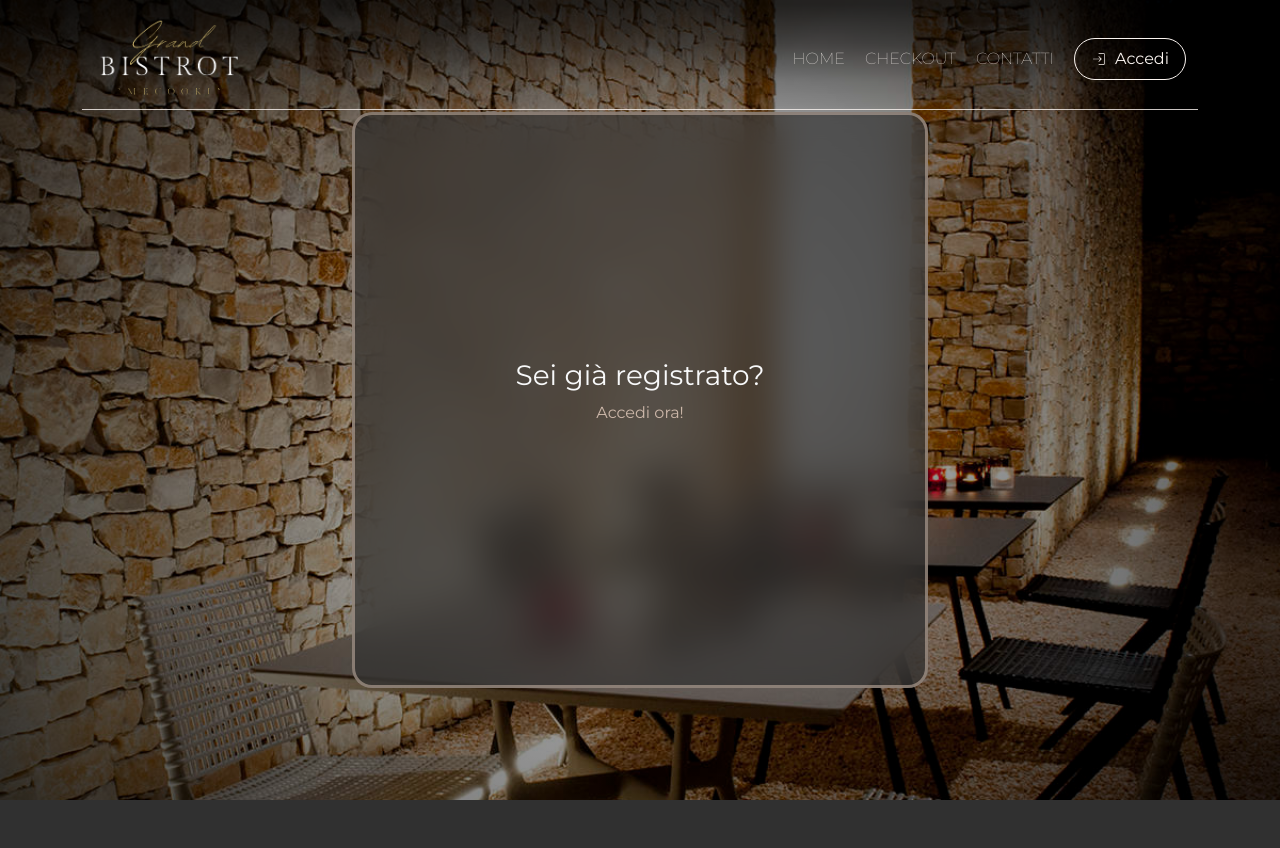
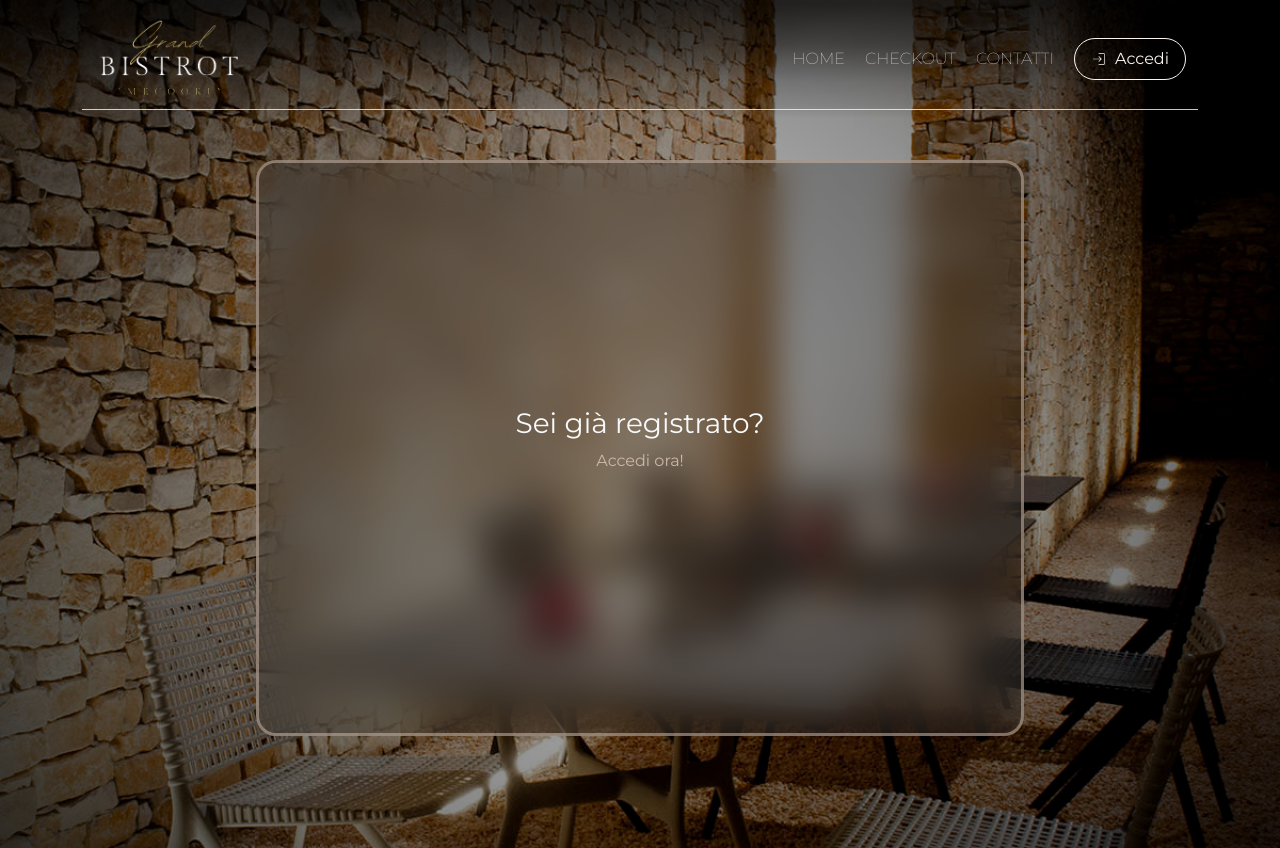
Before and after one commit to LorenzoLoPresti/epicode_capstone_project, a React (Vite) app in the folder frontend/: page /login in a window 1280 px wide. Before the commit the page ends 800 px from the top, so only its background shows below. Built offline with nearby package versions, Linux system fonts and the light colour scheme.

Commit message:
menuPage ended

```diff
--- a/frontend/src/components/Menu/Menu.component.tsx
+++ b/frontend/src/components/Menu/Menu.component.tsx
@@ -5,6 +5,7 @@ import { Link } from "react-router-dom";
 import GeneralButton from "../Button/GeneralButton/GeneralButton.component";
 import { useAppDispatch } from "../../redux/store/store";
 import { darkNav } from "../../redux/reducers/navbarStore";
+import { RxCross1 } from "react-icons/rx";
 
 const Menu = ({
   onClick,
@@ -33,24 +34,25 @@ const Menu = ({
             >
               <div className={`position-absolute ${styles.decorator}`}></div>
               <Row
-                className="d-flex flex-column justify-content-center"
+                className="d-flex flex-column justify-content-center position-relative"
                 style={{ height: "100%", padding: "3rem 5% 5rem 8%" }}
               >
                 <Col
-                  className={`mt-5 d-flex align-items-center justify-content-end ${styles.menuTitleContainer}`}
+                  className={`mt-5 d-flex align-items-center justify-content-end`}
                 >
                   <h2 className={`${styles.menuTitle} pb-5 position-absolute`}>
                     {ristoranteEl?.name}{" "}
-                    <span
-                      className="ms-3 fs-3"
-                      onClick={() => {
-                        onClick(false);
-                        dispatch(darkNav(false));
-                      }}
-                    >
-                      X
-                    </span>
                   </h2>
+                  <div
+                    className={`ms-3 fs-3 position-absolute ${styles.closeIcon}`}
+                    style={{ top: "22%", right: "6%" }}
+                    onClick={() => {
+                      onClick(false);
+                      dispatch(darkNav(false));
+                    }}
+                  >
+                    <RxCross1 />
+                  </div>
                 </Col>
                 <Col className="d-flex">
                   <Row className="position-relative">
--- a/frontend/src/components/Menu/Menu.module.css
+++ b/frontend/src/components/Menu/Menu.module.css
@@ -6,18 +6,6 @@
   top: 0%;
   z-index: 1;
   animation: menuAnimation ease 1s;
-}
-
-@media screen and (max-width: 800px) {
-  .menuMainOptions {
-    padding: 0;
-  }
-}
-
-@media screen and (max-width: 450px) {
-  .menuMainOptions {
-    z-index: 2;
-  }
 }
 
 @keyframes menuAnimation {
@@ -46,17 +34,13 @@
   background-color: rgb(248, 249, 250);
 }
 
-.menuTitle {
+.menuContainer .menuTitle {
   font-size: 3.5rem;
   font-family: "Abril Fatface", cursive;
   top: 20%;
   left: 10%;
   animation: menuTitle ease 1.8s;
 }
-
-/* .menuTitleContainer {
-  width: 100vw;
-} */
 
 @keyframes menuTitle {
   0% {
@@ -112,41 +96,6 @@
   }
 }
 
-@media screen and (max-width: 1300px) {
-  .imgContainer {
-    transform: scale(0.8) rotate(-20deg);
-    top: -5%;
-    left: -3%;
-  }
-  .menuImg {
-    max-width: 350px;
-  }
-
-  @keyframes imgContainer {
-    0% {
-      transform: translate(0%, 400%) rotate(80deg) scale(0.8);
-    }
-    100% {
-      transform: translate(0%, 0%) rotate(-20deg) scale(0.8);
-    }
-  }
-}
-@media screen and (max-width: 1110px) {
-  .imgContainer {
-    transform: scale(0.7) rotate(-20deg);
-    top: -10%;
-    left: -5%;
-  }
-  @keyframes imgContainer {
-    0% {
-      transform: translate(0%, 400%) rotate(80deg) scale(0.7);
-    }
-    100% {
-      transform: translate(0%, 0%) rotate(-20deg) scale(0.7);
-    }
-  }
-}
-
 .decorator {
   height: 110px;
   width: 2px;
@@ -180,6 +129,11 @@
   animation: decoratorDesc ease 3.3s;
 }
 
+.menuDisappear {
+  opacity: 0;
+  transition: all ease 1s;
+}
+
 @keyframes decoratorDesc {
   0% {
     width: 0%;
@@ -194,19 +148,107 @@
   }
 }
 
+.closeIcon {
+  cursor: pointer;
+  transition: transform 0.8s;
+  transition-timing-function: ease;
+  animation: iconAppear ease 2s;
+}
+
+.closeIcon:hover {
+  color: #ccb7a9;
+  transform: translateY(-15%);
+}
+
+@keyframes iconAppear {
+  0% {
+    opacity: 0;
+  }
+  70% {
+    opacity: 0;
+  }
+  100% {
+    opacity: 1;
+  }
+}
+
+@media screen and (max-width: 1450px) {
+  .imgContainer {
+    transform: scale(0.9) rotate(-20deg);
+    top: -5%;
+    left: -3%;
+  }
+  .menuImg {
+    max-width: 350px;
+  }
+
+  @keyframes imgContainer {
+    0% {
+      transform: translate(0%, 400%) rotate(80deg) scale(0.8);
+    }
+    100% {
+      transform: translate(0%, 0%) rotate(-20deg) scale(0.8);
+    }
+  }
+}
+
+@media screen and (max-width: 1300px) {
+  .imgContainer {
+    transform: scale(0.8) rotate(-20deg);
+    top: -5%;
+    left: -3%;
+  }
+  .menuImg {
+    max-width: 350px;
+  }
+
+  @keyframes imgContainer {
+    0% {
+      transform: translate(0%, 400%) rotate(80deg) scale(0.8);
+    }
+    100% {
+      transform: translate(0%, 0%) rotate(-20deg) scale(0.8);
+    }
+  }
+}
+
+@media screen and (max-width: 1110px) {
+  .imgContainer {
+    transform: scale(0.7) rotate(-20deg);
+    top: -10%;
+    left: -5%;
+  }
+  @keyframes imgContainer {
+    0% {
+      transform: translate(0%, 400%) rotate(80deg) scale(0.7);
+    }
+    100% {
+      transform: translate(0%, 0%) rotate(-20deg) scale(0.7);
+    }
+  }
+}
+
+@media screen and (max-width: 800px) {
+  .menuMainOptions {
+    padding: 0;
+  }
+}
+
 @media screen and (max-width: 450px) {
+  .menuMainOptions {
+    z-index: 2;
+  }
   .decoratorDesc {
     display: none;
   }
-}
-
-.menuDisappear {
-  opacity: 0;
-  transition: all ease 1s;
 }
 
 @media screen and (max-width: 400px) {
   .paragraphOptions {
     display: none;
   }
+
+  .menuContainer .menuTitle {
+    font-size: 3rem;
+  }
 }
--- a/frontend/src/pages/404/NotFound.component.tsx
+++ b/frontend/src/pages/404/NotFound.component.tsx
@@ -16,7 +16,7 @@ const NotFound = () => {
       }}
     >
       <div className={`${styles.containerOptions}`}>
-        <Container className="w-100 h-100 pt-5 px-xs-1 px-md-5">
+        <Container className="w-100 h-100 pt-5 px-1 px-md-5">
           <Row
             className="d-flex justify-content-center align-items-center text-light h-100 w-100"
             style={{ padding: "5rem 0", margin: "0", minHeight: "100vh" }}
--- a/frontend/src/pages/Login.component.tsx
+++ b/frontend/src/pages/Login.component.tsx
@@ -33,16 +33,21 @@ const Login = () => {
     <>
       <div
         style={{
-          height: "100vh",
+          minHeight: "100vh",
           backgroundImage: `url(${accedi})`,
           backgroundSize: "cover",
         }}
       >
         <div className={`${style.loginContainerOptions}`}>
-          <Container className="w-100 h-100 py-5 p-md-5">
-            <Row className="d-flex justify-content-center align-items-center text-light h-100 py-5 px-3 p-md-5">
+          <Container className="w-100 h-100 pt-5 px-1 px-md-5">
+            <Row
+              className="d-flex justify-content-center align-items-center text-light h-100 w-100"
+              style={{ padding: "5rem 0", margin: "0", minHeight: "100vh" }}
+            >
               <Col
-                className={`d-flex flex-column justify-content-center align-items-center h-100 ${style.registerOptions}`}
+                className={`d-flex flex-column align-items-center justify-content-center text-center px-3 px-md-5 ${
+                  style.registerOptions
+                } ${showAuthModal && style.registerModalOptions}`}
               >
                 {!showAuthModal && (
                   <>
--- a/frontend/src/pages/Login.module.css
+++ b/frontend/src/pages/Login.module.css
@@ -1,5 +1,6 @@
 .loginContainerOptions {
-  height: 100%;
+  min-height: 100vh;
+  /* height: 100%; */
   width: 100%;
 
   background: radial-gradient(
@@ -12,12 +13,16 @@
 }
 
 .registerOptions {
-  background-color: #303030b0;
+  height: 36rem;
+  background-color: #30303058;
   backdrop-filter: blur(20px);
-  max-width: 36rem;
-  max-height: 36rem;
+  max-width: 48rem;
   border: 3px solid #ccb7a98a;
   border-radius: 20px;
+}
+
+.registerModalOptions {
+  background-color: #303030b5;
 }
 
 .inputBox {
```
